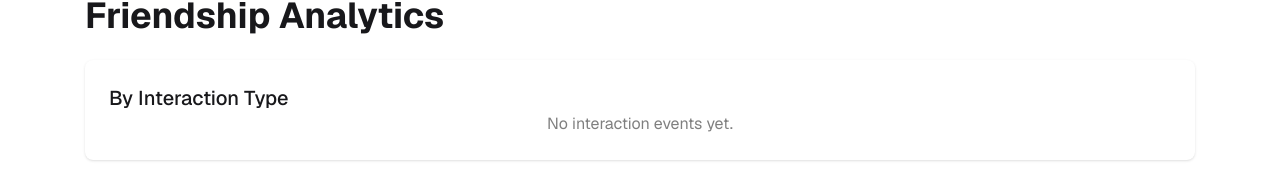
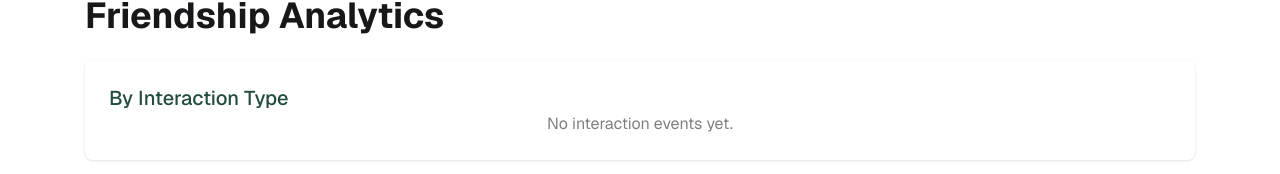
Before and after one commit to antick-arch/KeenKeeper, a Next.js app: page /stats in a window 1280 px wide. Shown: the part 149-323 px from the top of the page. Built offline with nearby package versions, Linux system fonts and the light colour scheme.

Commit message:
Enhance StatsPage header styling for improved visibility

```diff
--- a/src/app/stats/page.jsx
+++ b/src/app/stats/page.jsx
@@ -6,7 +6,7 @@ const StatsPage = () => {
         <div className="max-w-277.5 mx-auto my-5 md:my-20">
             <h2 className="text-2xl md:text-4xl font-bold mb-6">Friendship Analytics</h2>
             <div className="bg-white shadow rounded-lg p-6">
-                <h2 className='font-medium text-xl'>By Interaction Type</h2>
+                <h2 className='font-medium text-xl text-[#244D3F]'>By Interaction Type</h2>
                 <PieChartWithPaddingAngle />
             </div>
         </div>
```
